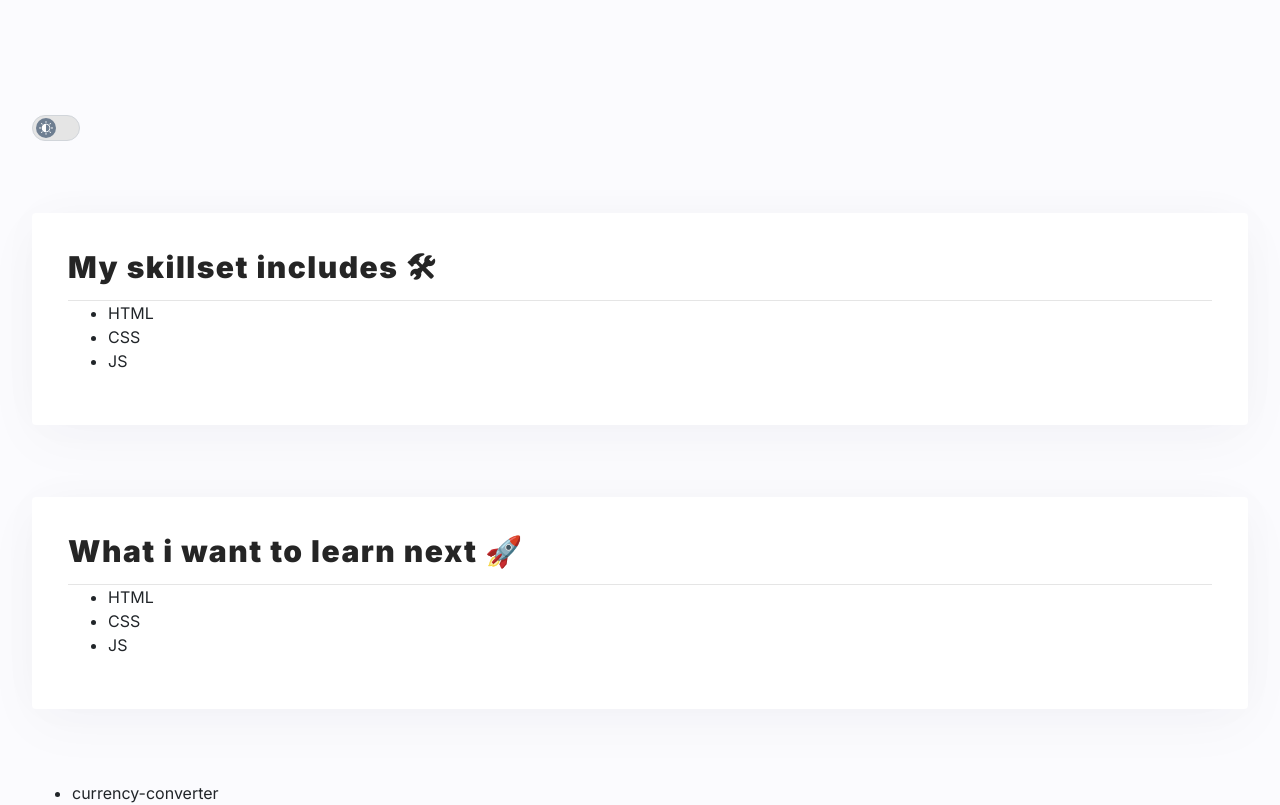
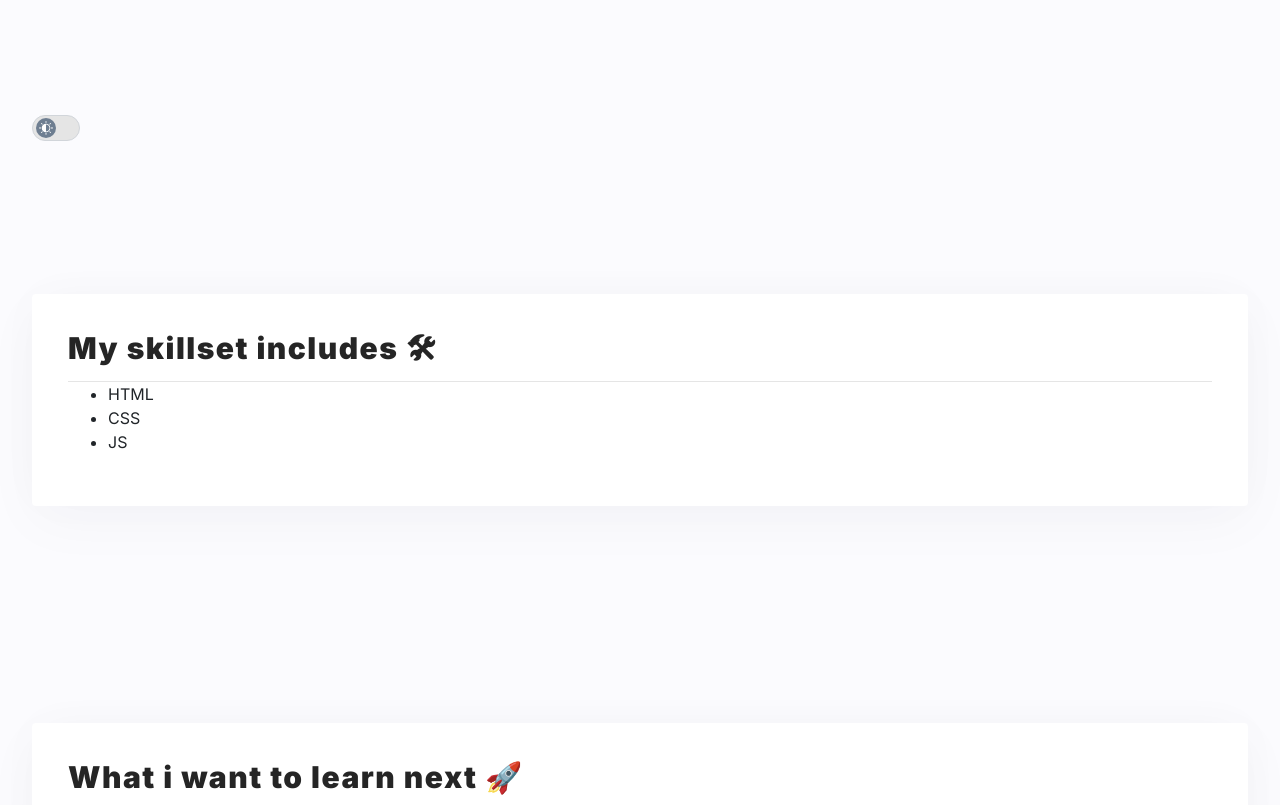
Before and after one commit to q270311/personal-homepage, a React (Create React App) app: page / in a window 1280 px wide. Shown: the top 805 px of the page. Built offline with nearby package versions, Linux system fonts and the light colour scheme.

Commit message:
display grid added in Main component

```diff
--- a/src/common/Container/styled.js
+++ b/src/common/Container/styled.js
@@ -1,6 +1,11 @@
 import styled from "styled-components";
 
 export const Main = styled.main`
+    display: grid;
+    grid-template-columns: 1fr;
+    grid-template-rows: auto;
+    grid-gap: 73px;
+
     max-width: 1216px;
     margin: 0px auto;
     padding-top:115px;
```
